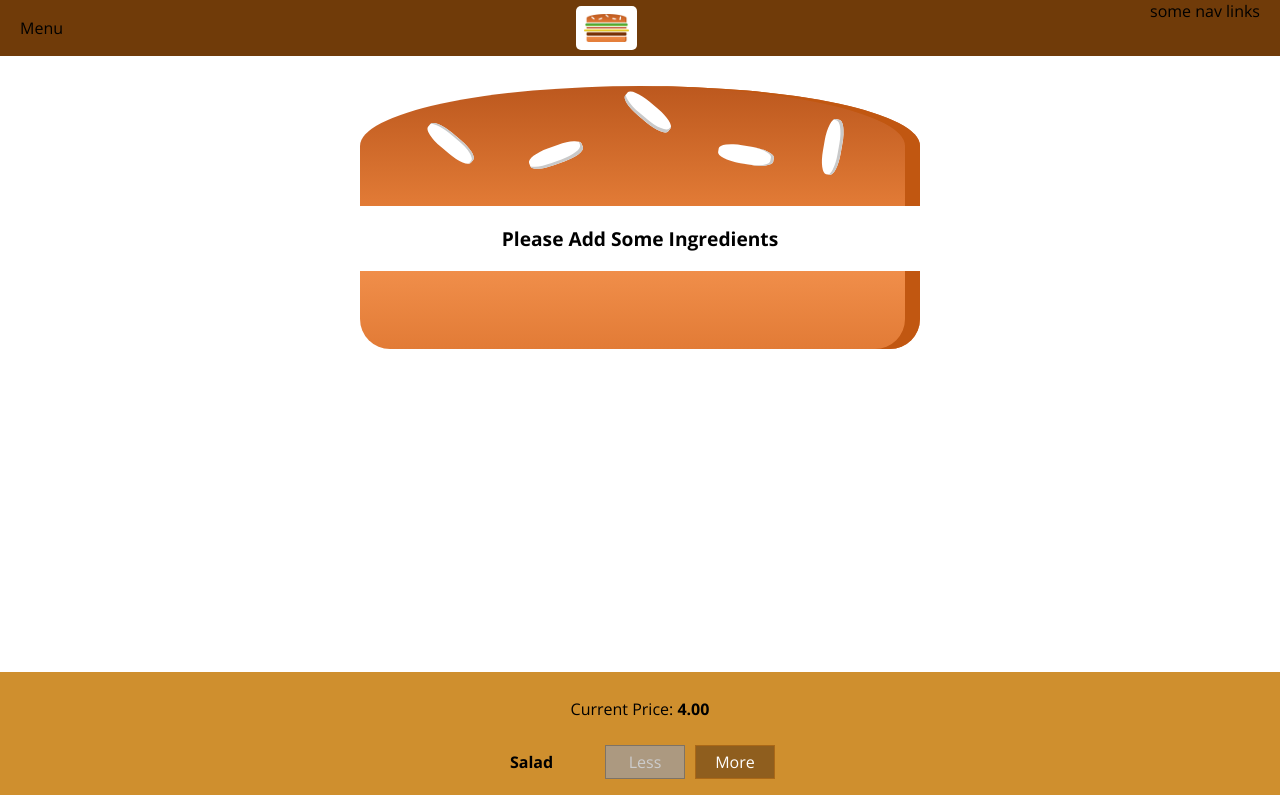
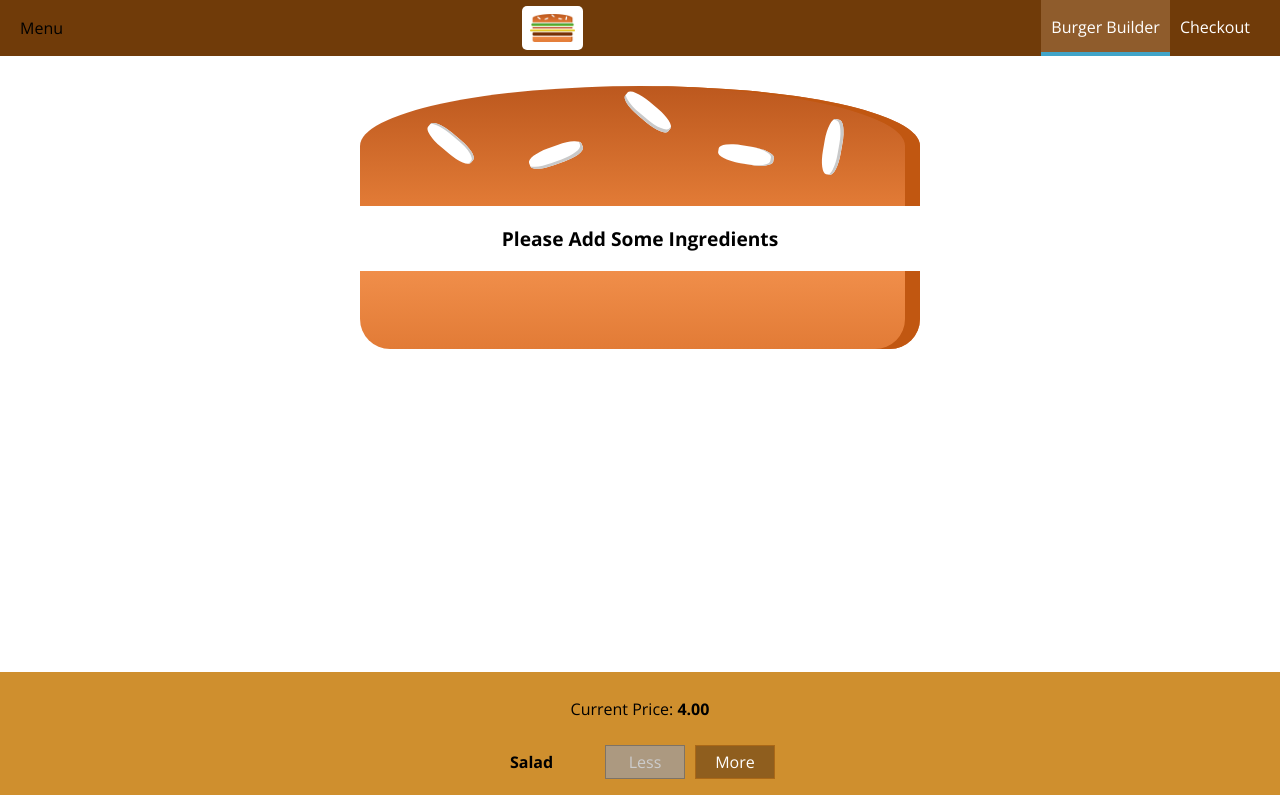
Before and after one commit to lavr001/react_burger, a React (Create React App) app: page / in a window 1280 px wide. Shown: the top 795 px of the page. Built offline with nearby package versions, Linux system fonts and the light colour scheme.

Commit message:
navigation items added

```diff
--- /dev/null
+++ b/src/components/Navigation/NavigationItems/NavigationItem/NavigationItem.js
@@ -0,0 +1,14 @@
+import React from 'react';
+import classes from './NavigationItem.module.scss';
+
+const navigation_item = props => {
+  return (
+    <li className={classes.NavigationItem}>
+      <a
+        href={props.link}
+        className={props.active ? classes.active : null}>{props.children}</a>
+    </li>
+  )
+}
+
+export default navigation_item;
--- /dev/null
+++ b/src/components/Navigation/NavigationItems/NavigationItem/NavigationItem.module.scss
@@ -0,0 +1,23 @@
+.NavigationItem {
+  display: flex;
+  align-items: center;
+  height: 100%;
+  margin: 0;
+  box-sizing: border-box;
+  a {
+    display: block;
+    height: 100%;
+    padding: 16px 10px;
+    color: #fff;
+    text-decoration: none;
+    border-bottom: 4px solid transparent;
+    box-sizing: border-box;
+  }
+  a:hover,
+  a:active,
+  a.active {
+    background-color: #8F5C2C;
+    border-bottom: 4px solid #40A4C8;
+    color: #fff;
+  }
+}
--- /dev/null
+++ b/src/components/Navigation/NavigationItems/NavigationItems.js
@@ -0,0 +1,14 @@
+import React from 'react';
+import NavigationItem from './NavigationItem/NavigationItem';
+import classes from './NavigationItems.module.scss';
+
+const navigation_items = props => {
+  return (
+    <ul className={classes.NavigationItems}>
+      <NavigationItem link='/' active='true'>Burger Builder</NavigationItem>
+      <NavigationItem link='/' >Checkout</NavigationItem>
+    </ul>
+  )
+}
+
+export default navigation_items;
--- /dev/null
+++ b/src/components/Navigation/NavigationItems/NavigationItems.module.scss
@@ -0,0 +1,8 @@
+.NavigationItems {
+  display: flex;
+  align-items: center;
+  height: 100%;
+  margin: 0;
+  padding: 0;
+  list-style: none;
+}
--- a/src/components/Navigation/Toolbar/Toolbar.js
+++ b/src/components/Navigation/Toolbar/Toolbar.js
@@ -1,5 +1,6 @@
 import React from 'react';
 import Logo from '../../Logo/Logo';
+import NavigationItems from '../NavigationItems/NavigationItems';
 import classes from './Toolbar.module.scss';
 
 const toolbar = props => {
@@ -7,7 +8,7 @@
     <header className={classes.Toolbar}>
       <div>Menu</div>
       <Logo />
-      <nav>some nav links</nav>
+      <nav><NavigationItems /></nav>
     </header>
   )
 }
```
